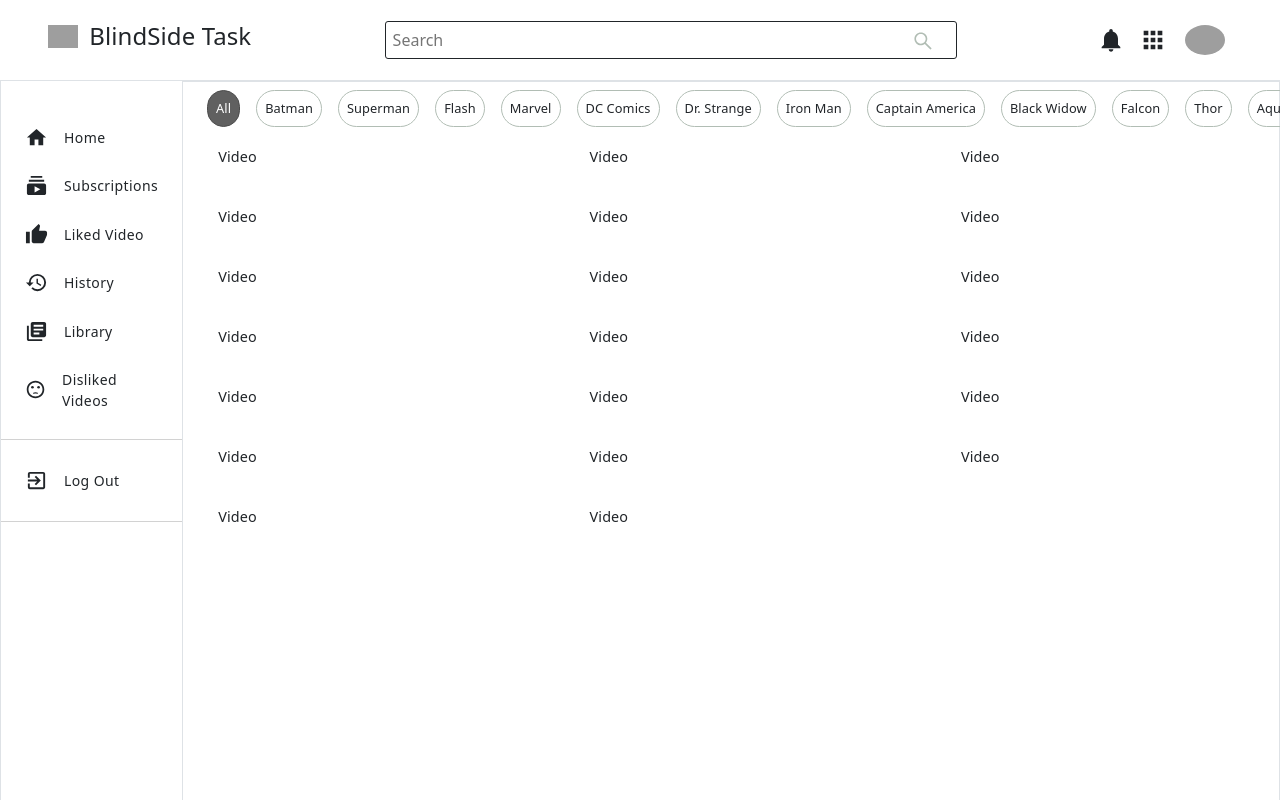
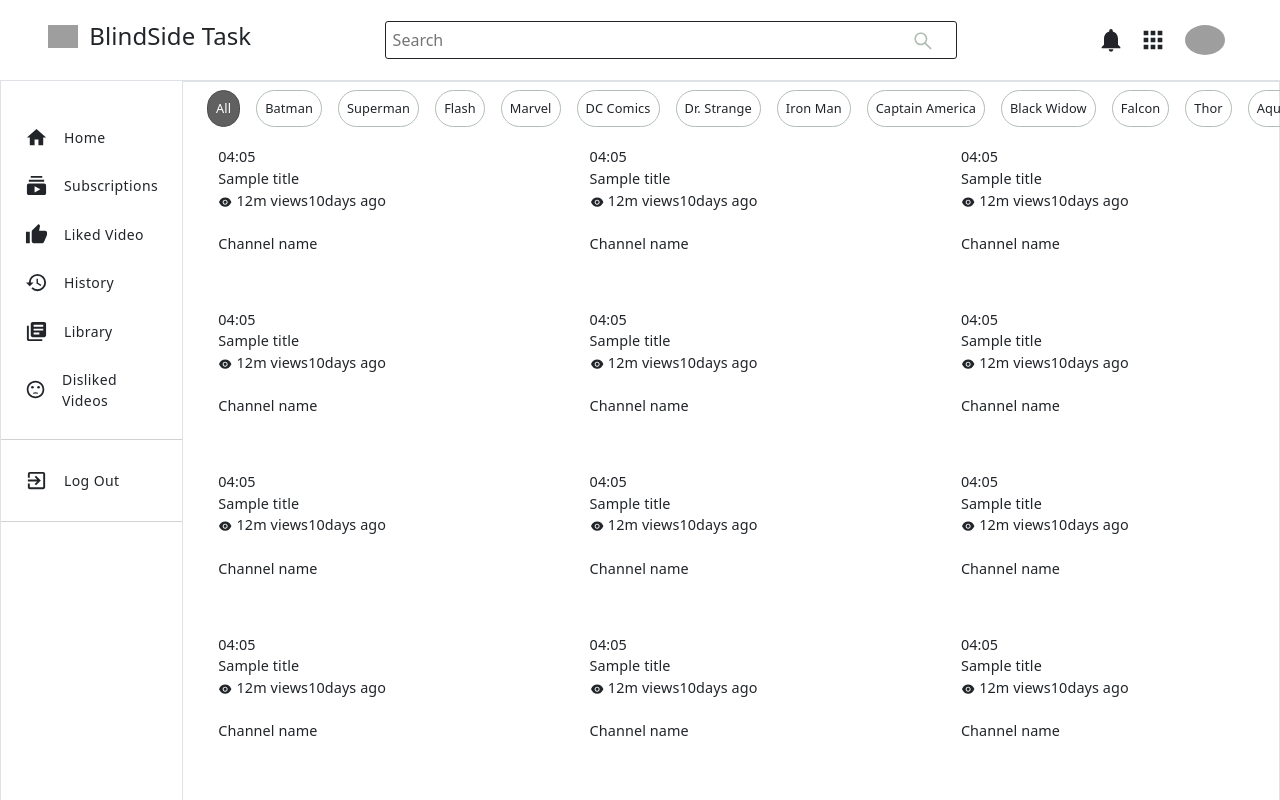
Before and after one commit to dudanny712/BlindSide-Task-Working, a React (Create React App) app: page / in a window 1280 px wide. Shown: the top 800 px of the page. Built offline with nearby package versions, Linux system fonts and the light colour scheme; grey boxes are pictures that could not be loaded.

Commit message:
added video component

```diff
--- a/src/Components/Video/Video.js
+++ b/src/Components/Video/Video.js
@@ -1,4 +1,5 @@
 import React from 'react'
+import { AiFillEye } from 'react-icons/ai'
 import './_video.scss'
 
 
@@ -7,7 +8,24 @@
 
    return (
       <div className='video' >
-         Video
+         <div className="video_top">
+            <img src="" alt="" />
+            <span>04:05</span>
+         </div>
+         <div className="video_title">
+            Sample title
+
+         </div>
+         <div className="video_details">
+            <span>
+            <AiFillEye/> 12m views
+            </span>
+            <span>10days ago</span>
+         </div>
+         <div className="video_channel">
+            <img src="" alt="" />
+            <p>Channel name</p>
+         </div>
       </div>
    )
 }
```
